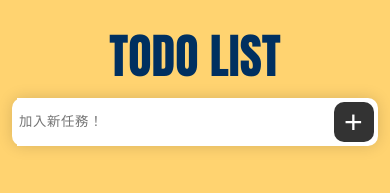
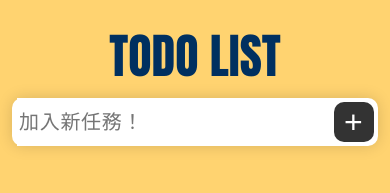
Before and after one commit to hsuweihung/toDoListProject, a plain HTML site: page index.html in a window 390 px wide. Shown: the top 193 px of the page. Drawn offline with Linux system fonts and the light colour scheme; a web font is replaced by a local one.

Commit message:
commit txt font-size

```diff
--- a/scss/_main.scss
+++ b/scss/_main.scss
@@ -53,6 +53,9 @@ h1{
         padding-top: 12px;
         padding-bottom: 12px;
         margin-left: 5px;
+        @media (max-width:1190px) {
+            font-size: 20px;
+        }
     }
 
     .save{
```
Also changed, not shown: css/all.css.
